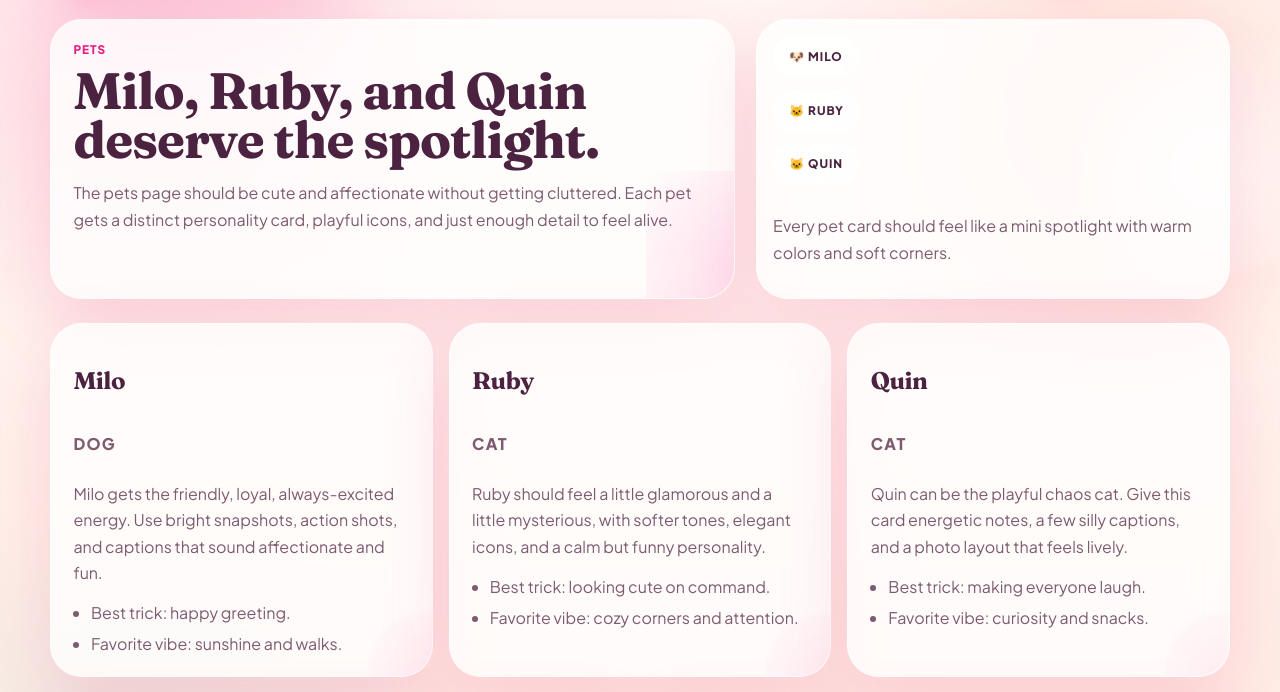
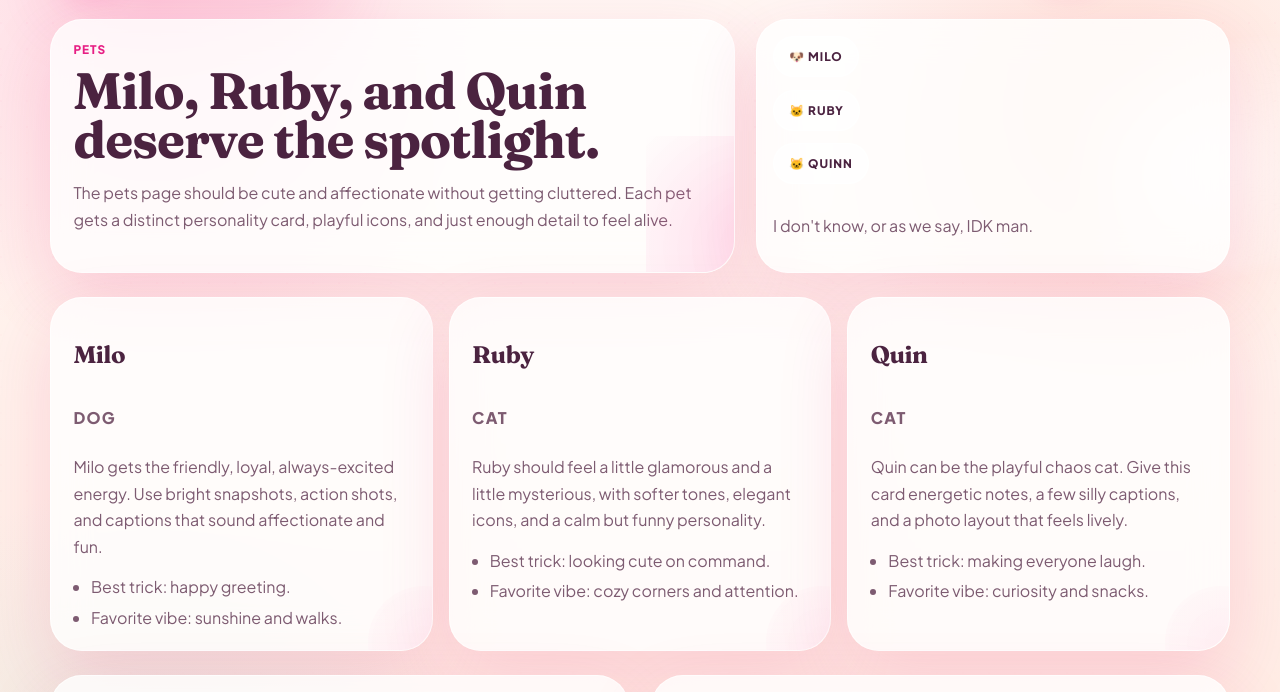
Before and after one commit to LillyDinosaur/website, a plain HTML site: page pets.html in a window 1280 px wide. Shown: the part 108-800 px from the top of the page. Drawn offline with Linux system fonts and the light colour scheme.

Commit message:
Updated Pets Page

```diff
--- a/pets.html
+++ b/pets.html
@@ -43,8 +43,8 @@
         <div class="card pet-banner">
           <div class="pet-chip">🐶 Milo</div>
           <div class="pet-chip">🐱 Ruby</div>
-          <div class="pet-chip">🐱 Quin</div>
-          <p>Every pet card should feel like a mini spotlight with warm colors and soft corners.</p>
+          <div class="pet-chip">🐱 Quinn</div>
+          <p>I don't know, or as we say, IDK man.</p>
         </div>
       </section>
 
```
